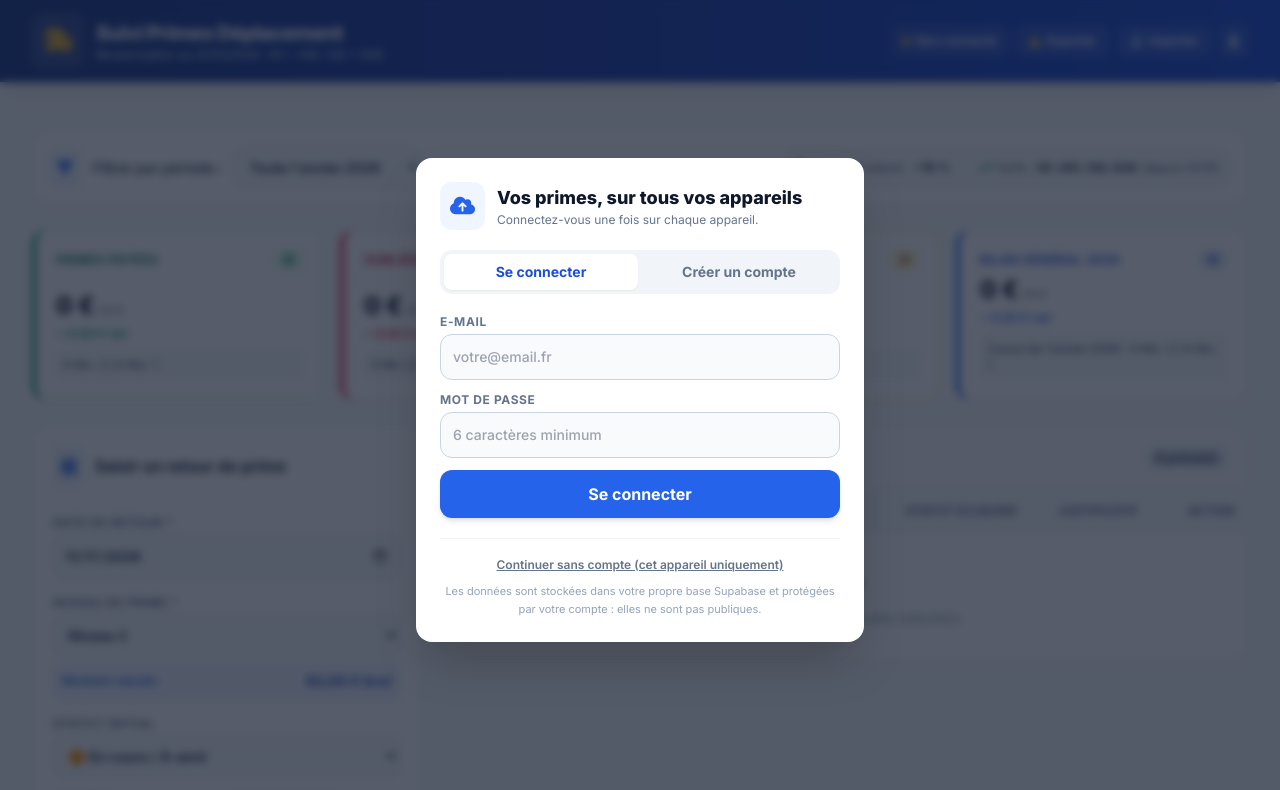
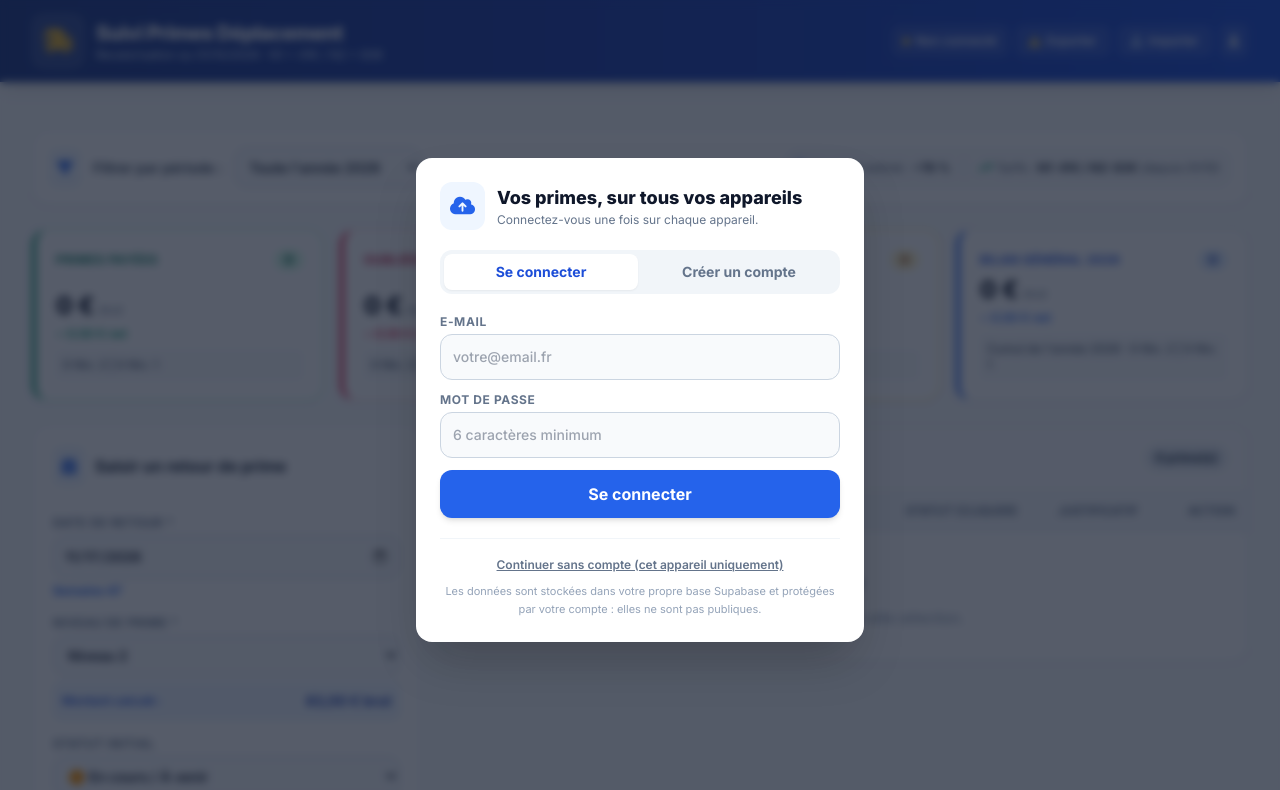
Before and after one commit to odipld83-ui/Primes-d-placements-, a plain HTML site: page index.html in a window 1280 px wide. Shown: the top 790 px of the page. Drawn offline with nearby package versions, Linux system fonts and the light colour scheme.

Commit message:
Implement week number calculation and display
Added week number display for selected date in the form.

```diff
--- a/index.html
+++ b/index.html
@@ -149,6 +149,7 @@
                         <div>
                             <label class="block text-xs font-bold uppercase tracking-wider text-slate-500 mb-1">Date de retour *</label>
                             <input type="date" id="dateInput" required onchange="updateTarifNotice()" class="w-full bg-slate-50 border border-slate-300 text-slate-900 text-sm rounded-xl focus:ring-brand-500 focus:border-brand-500 p-2.5 font-semibold">
+                            <p id="weekNotice" class="mt-1 text-xs font-bold text-brand-600"></p>
                         </div>
 
                         <div>
@@ -335,11 +336,24 @@
             }
         }
 
+        // Numéro de semaine ISO (la semaine 1 contient le premier jeudi de l'année)
+        function getWeekNumber(dateStr) {
+            if (!dateStr) return '';
+            const parts = dateStr.split('-').map(Number);
+            const d = new Date(Date.UTC(parts[0], parts[1] - 1, parts[2]));
+            const day = d.getUTCDay() || 7;
+            d.setUTCDate(d.getUTCDate() + 4 - day);
+            const yearStart = new Date(Date.UTC(d.getUTCFullYear(), 0, 1));
+            return Math.ceil(((d - yearStart) / 86400000 + 1) / 7);
+        }
+
         function updateTarifNotice() {
             const date = document.getElementById('dateInput').value;
             const niveau = document.getElementById('niveauInput').value;
             const brut = calculateBrut(date, niveau);
             document.getElementById('tarifNoticeValue').textContent = `${brut},00 € brut`;
+            const wk = getWeekNumber(date);
+            document.getElementById('weekNotice').textContent = wk ? 'Semaine ' + wk : '';
         }
 
         /* ---------------- Cache local (mode hors-ligne) ---------------- */
@@ -820,7 +834,10 @@
 
                 return `
                     <tr class="hover:bg-slate-50/80 transition">
-                        <td class="px-4 py-3 font-semibold text-slate-800 whitespace-nowrap">${dFormatted}</td>
+                        <td class="px-4 py-3 font-semibold text-slate-800 whitespace-nowrap">
+                            ${dFormatted}
+                            <div class="text-xs font-bold text-brand-600">${p.date ? 'S' + getWeekNumber(p.date) : ''}</div>
+                        </td>
                         <td class="px-4 py-3">
                             <div class="font-bold text-slate-900">${p.systeme || '-'}</div>
                             <div class="text-xs text-slate-400">${p.projet || ''}</div>
```
